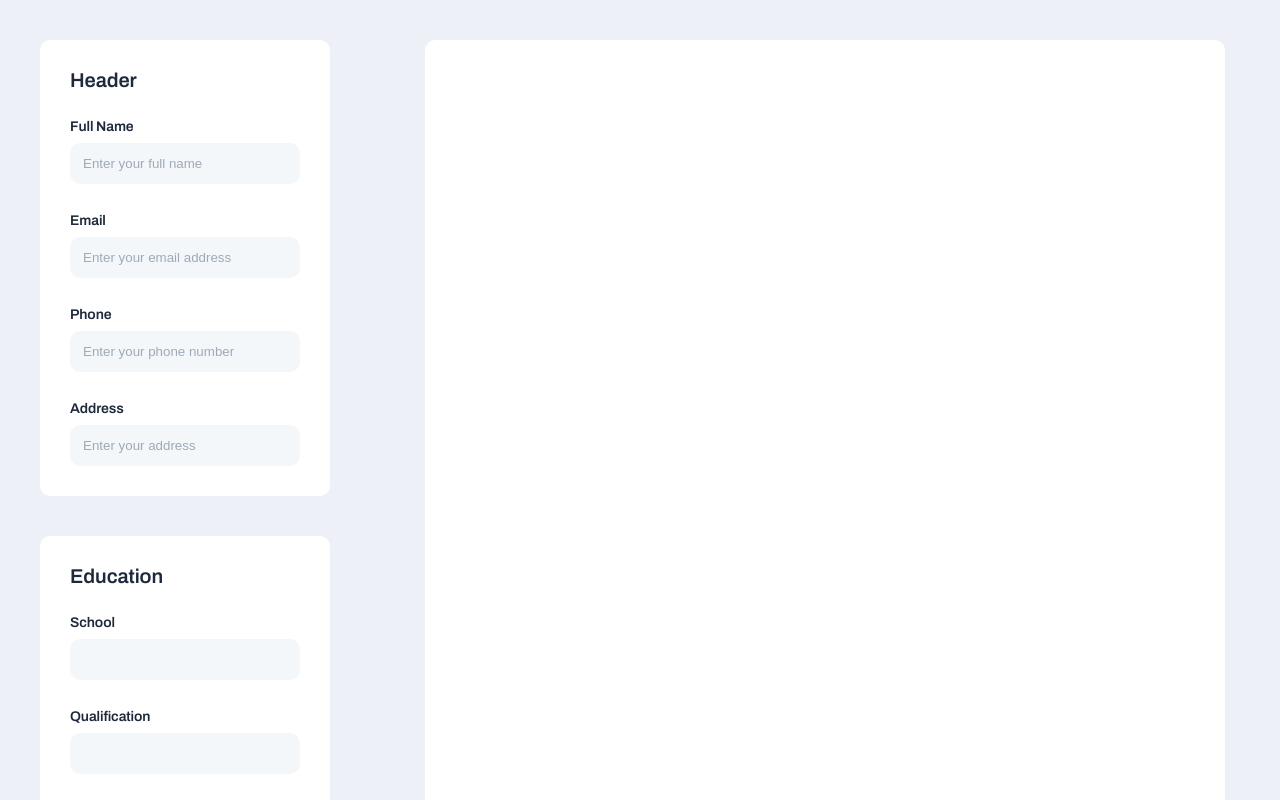
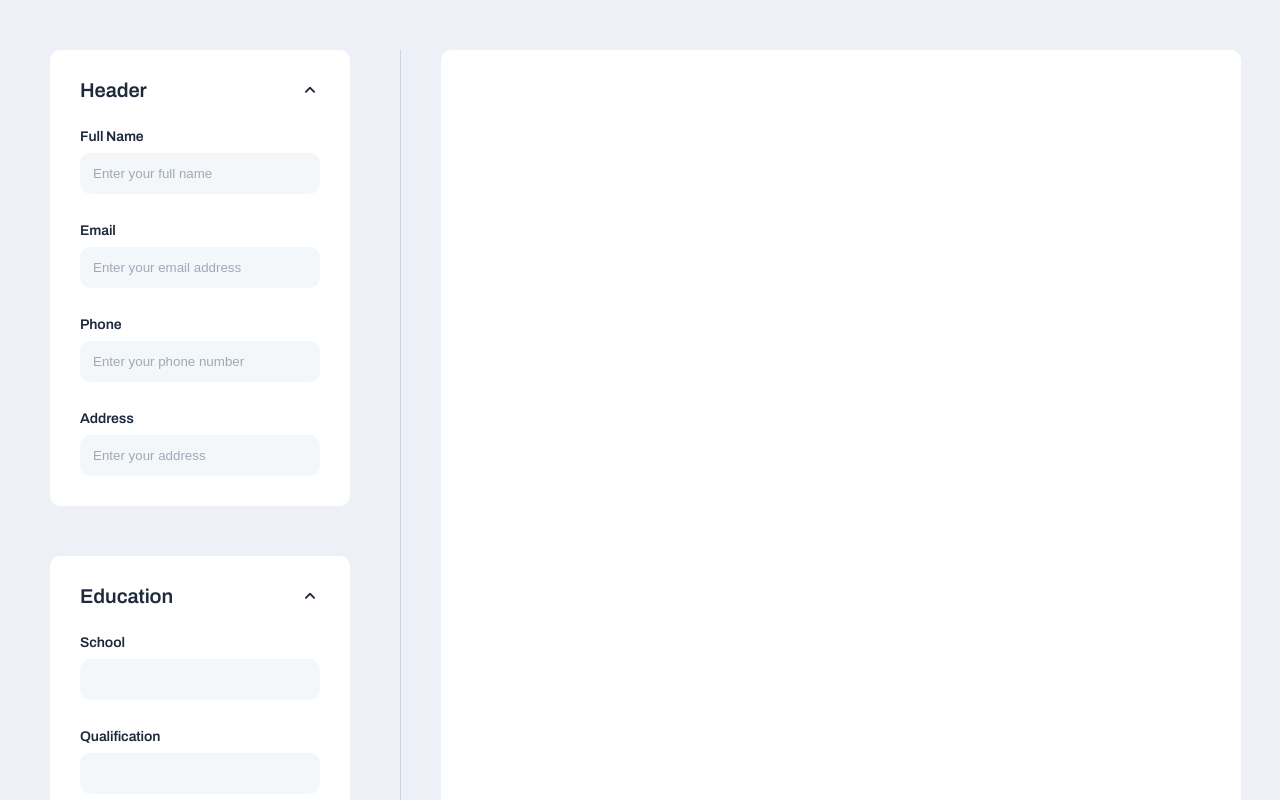
Before and after one commit to amadeuio/make-your-cv, a React (Vite) app: page / in a window 1280 px wide. Shown: the top 800 px of the page. Built offline with nearby package versions, Linux system fonts and the light colour scheme.

Commit message:
Add vertical line

```diff
--- a/src/App.tsx
+++ b/src/App.tsx
@@ -1,8 +1,40 @@
+const ExpandMoreIcon = () => (
+  <svg
+    xmlns="http://www.w3.org/2000/svg"
+    height="48"
+    viewBox="0 96 960 960"
+    width="48"
+    fill="var(--slate-800)">
+    <path
+      d="M479.889 713q-8.889 0-17.339-3.545Q454.1 705.909 449 699L250 502q-12-13.25-11.5-32.125T251 437.5q15-14.5
+    33-13t31 13.5l165 165 166-165q12.5-13 31.75-13.5T710 438.429q14 13.428 13 32.5Q722 490 709 502L512 699q-6.167
+    6.909-14.694 10.455Q488.778 713 479.889 713Z"
+    />
+  </svg>
+);
+
+const ExpandLessIcon = () => (
+  <svg
+    xmlns="http://www.w3.org/2000/svg"
+    height="48"
+    viewBox="0 96 960 960"
+    width="48"
+    fill="var(--slate-800)">
+    <path
+      d="M251 699q-13-13-13.5-32t13.5-32l198-198q5-5 13.5-9t17.5-4q9 0 17.5 4t14.5 9l198 197q13 14 13 32.5T710
+    698q-14 13-33 13t-32-13L480 533 315 700q-13 13-31.5 12.5T251 699Z"
+    />
+  </svg>
+);
+
 function HeaderForm() {
   return (
     <form className="header-form">
       <fieldset>
-        <legend>Header</legend>
+        <div className="legend-container">
+          <legend>Header</legend>
+          <ExpandLessIcon />
+        </div>
         <div className="input-container">
           <label htmlFor="fullName">Full Name</label>
           <input type="text" id="fullName" name="fullName" placeholder="Enter your full name" />
@@ -28,7 +60,10 @@ function EducationForm() {
   return (
     <form className="education-form">
       <fieldset>
-        <legend>Education</legend>
+        <div className="legend-container">
+          <legend>Education</legend>
+          <ExpandLessIcon />
+        </div>
         <div className="input-container">
           <label htmlFor="school">School</label>
           <input type="text" id="school" name="school" />
@@ -58,7 +93,10 @@ function ExperienceForm() {
   return (
     <form className="experience-form">
       <fieldset>
-        <legend>Experience</legend>
+        <div className="legend-container">
+          <legend>Experience</legend>
+          <ExpandLessIcon />
+        </div>
         <div className="input-container">
           <label htmlFor="company">Company</label>
           <input type="text" id="company" name="company" />
@@ -110,10 +148,15 @@ function FormSection() {
   );
 }
 
+function VerticalLine() {
+  return <div className="vertical-line"></div>;
+}
+
 function App() {
   return (
     <>
       <FormSection />
+      <VerticalLine />
       <CvSection />
     </>
   );
--- a/src/styles/index.css
+++ b/src/styles/index.css
@@ -37,15 +37,24 @@ body {
   background-color: var(--slate-100);
 }
 
+:root {
+  --spacing: 50px;
+}
+
 #root {
   display: flex;
+  padding: var(--spacing);
+  padding-right: 0;
+}
+
+.form-section {
+  gap: var(--spacing);
+  margin-right: var(--spacing);
 }
 
 .form-section,
 .cv-section {
   display: flex;
-  padding: 40px;
-  gap: 40px;
 }
 
 .cv-section {
@@ -55,6 +64,7 @@ body {
 
 .form-section {
   flex-direction: column;
+  align-items: center;
 }
 
 form,
@@ -62,16 +72,32 @@ form,
   border-radius: 10px;
 }
 
+.vertical-line {
+  width: 1px;
+  border-left: 1px solid var(--slate-300);
+}
+
 /* form-section */
 
 form {
-  width: 230px;
+  width: 240px;
   background-color: var(--white);
   padding: 30px;
 }
 
 legend {
   font-size: 20px;
+}
+
+.legend-container {
+  cursor: pointer;
+  display: flex;
+  justify-content: space-between;
+}
+
+.legend-container svg {
+  height: 20px;
+  width: auto;
 }
 
 label,
@@ -123,3 +149,18 @@ input::placeholder {
     display: none;
   }
 }
+
+/* Scrollbar */
+
+::-webkit-scrollbar {
+  width: 8px;
+}
+
+::-webkit-scrollbar-thumb {
+  border-radius: 5px;
+  background: var(--slate-400);
+}
+
+::-webkit-scrollbar-thumb:hover {
+  background: var(--slate-600);
+}
```
